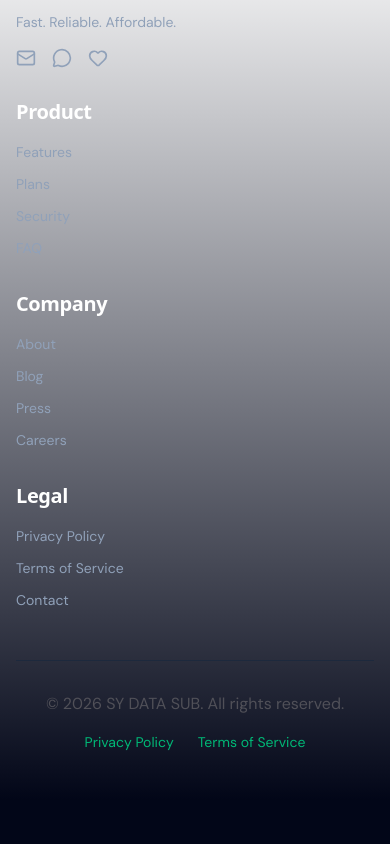
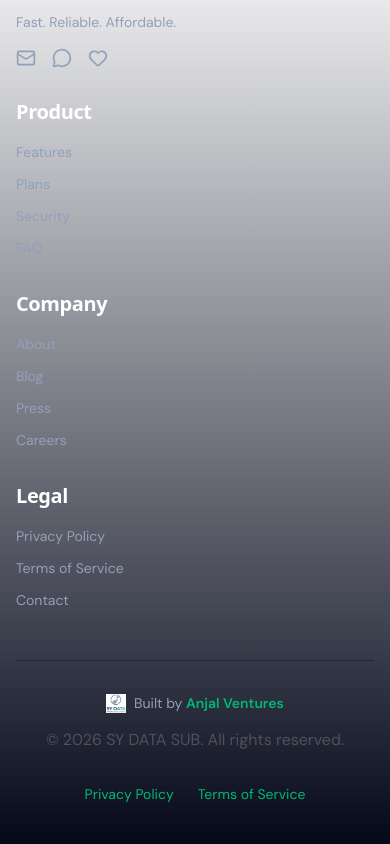
Before and after one commit to syabdallah018/sydatasub, a Next.js app: page / in a window 390 px wide. Shown: the part 9887-10731 px from the top of the page. Before the commit the page ends 10687 px from the top, so only its background shows below. Built offline with nearby package versions, Linux system fonts and the light colour scheme; no server answers; a web font is replaced by a local one.

Commit message:
feat: update footer with Anjal Ventures branding
- Add Anjal Ventures logo and link in footer
- Link to www.anjalventures.com
- Display 'Built by Anjal Ventures' credit
- Maintain responsive layout

```diff
--- a/components/landing/Footer.tsx
+++ b/components/landing/Footer.tsx
@@ -121,12 +121,30 @@ export function Footer() {
         {/* Divider */}
         <div className="border-t border-slate-800 pt-8">
           <motion.div
-            className="flex flex-col md:flex-row justify-between items-center text-slate-400 text-sm"
+            className="flex flex-col md:flex-row justify-between items-center text-slate-400 text-sm gap-4"
             initial={{ opacity: 0 }}
             whileInView={{ opacity: 1 }}
             transition={{ duration: 0.6, delay: 0.2 }}
             viewport={{ once: true }}
           >
+            <div className="flex items-center gap-2">
+              <img
+                src="/logo.jpeg"
+                alt="Anjal Ventures"
+                className="h-5 w-5 object-contain"
+              />
+              <span>
+                Built by{" "}
+                <a
+                  href="https://www.anjalventures.com"
+                  target="_blank"
+                  rel="noopener noreferrer"
+                  className="hover:text-teal-400 transition-colors font-semibold"
+                >
+                  Anjal Ventures
+                </a>
+              </span>
+            </div>
             <p>
               © {currentYear} SY DATA SUB. All rights reserved.
             </p>
```
